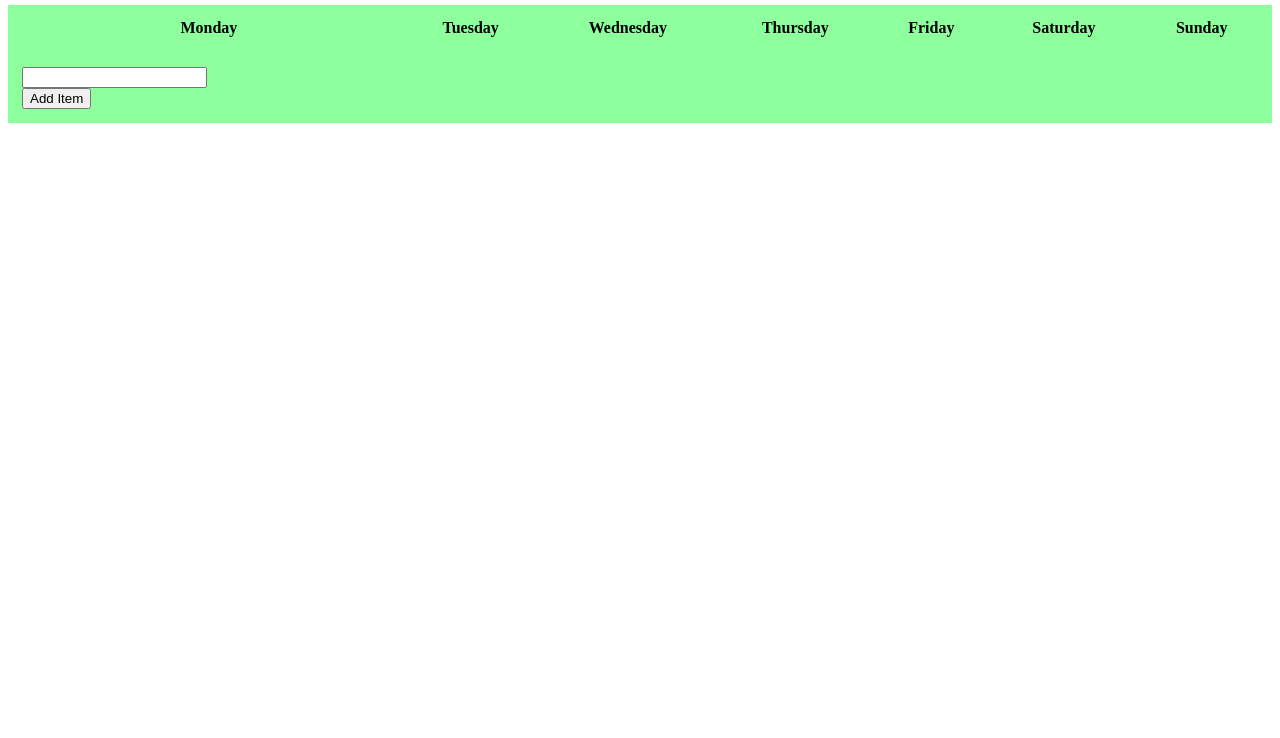
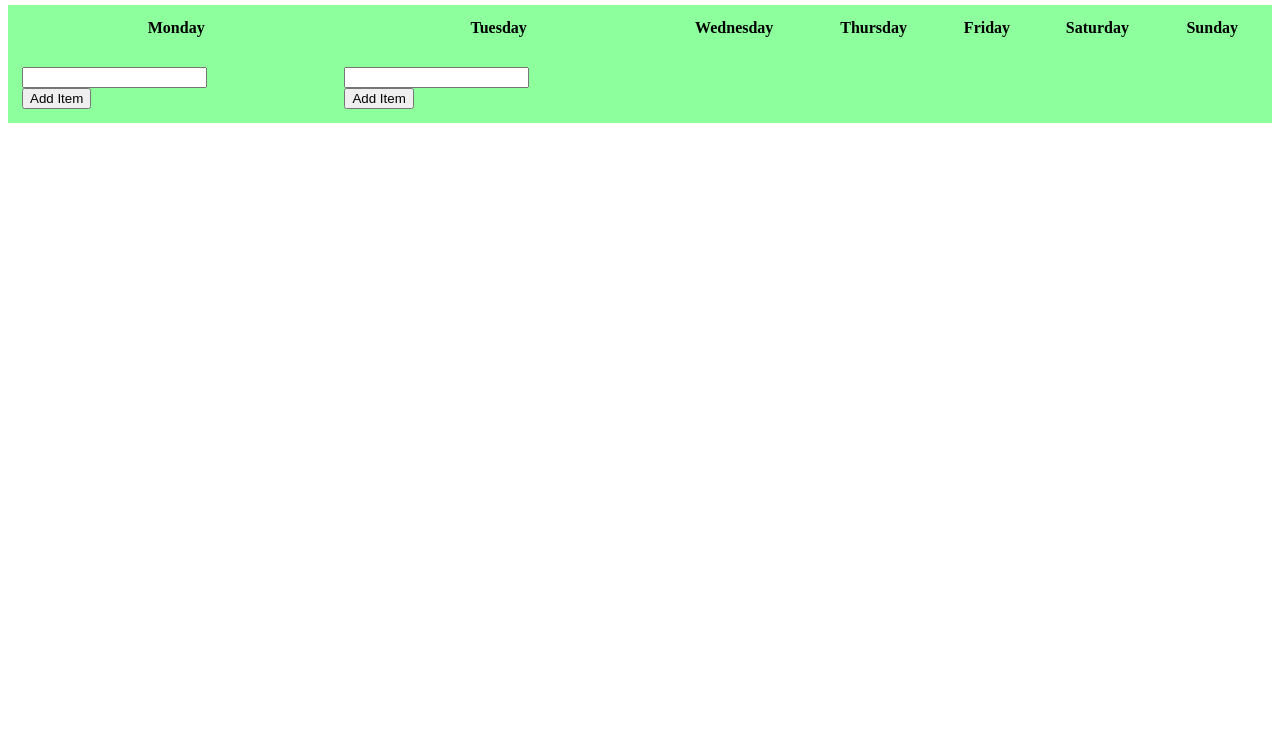
Before and after one commit to garcia2697/fresh.ly, a website: page index.html in a window 1280 px wide. Shown: the part 62-800 px from the top of the page. Drawn offline with Linux system fonts and the light colour scheme.

Commit message:
touch up

```diff
--- a/assets/js/script.js
+++ b/assets/js/script.js
@@ -18,7 +18,7 @@ function addLists(){
         ul.appendChild(li);
         createBtn(li);
     }
-}
+};
 
 addBtn.addEventListener('click',()=>{
     addLists();
--- a/index.html
+++ b/index.html
@@ -62,6 +62,33 @@ tr {
 
         </td>
 
+        <td class="Tuesday">
+          <div class="container">
+
+              <div>
+                  <!-- Holds all the meals for the day -->
+                  <div class="listHolder">
+                      <ul class="list">
+                      </ul>
+                  </div>
+
+
+                  <div class="formHolder">
+
+                    <div class="col">
+                        <input type="text" id="addInput">
+                    </div>
+
+                    <div class="col">
+                    <button type="button" id="addBtn" class="btn-primary">Add Item</button>
+                    </div>
+
+                  </div>
+              </div>
+          </div>
+
+      </td>
+  </tr>
 </table>
 
 
```
